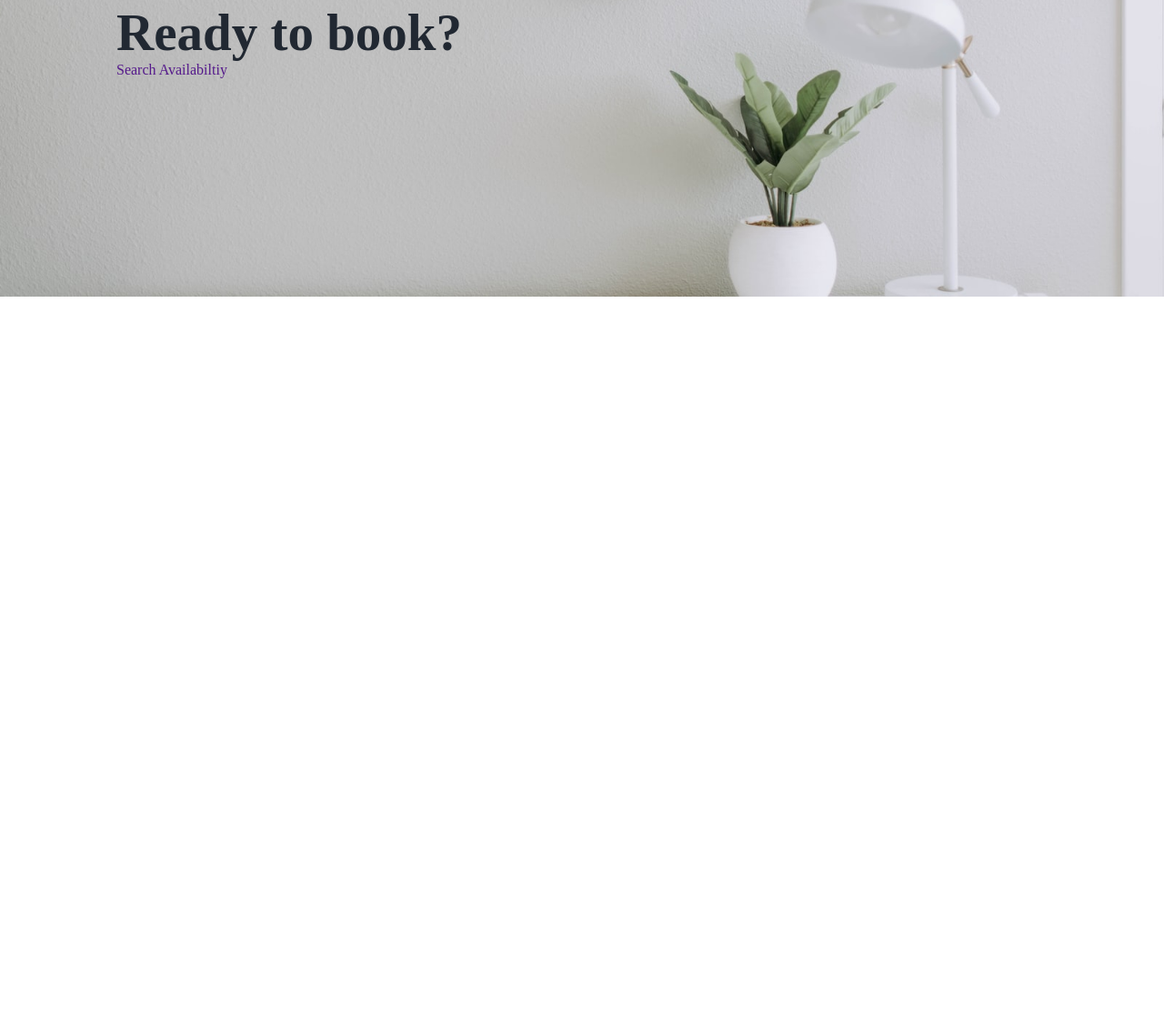
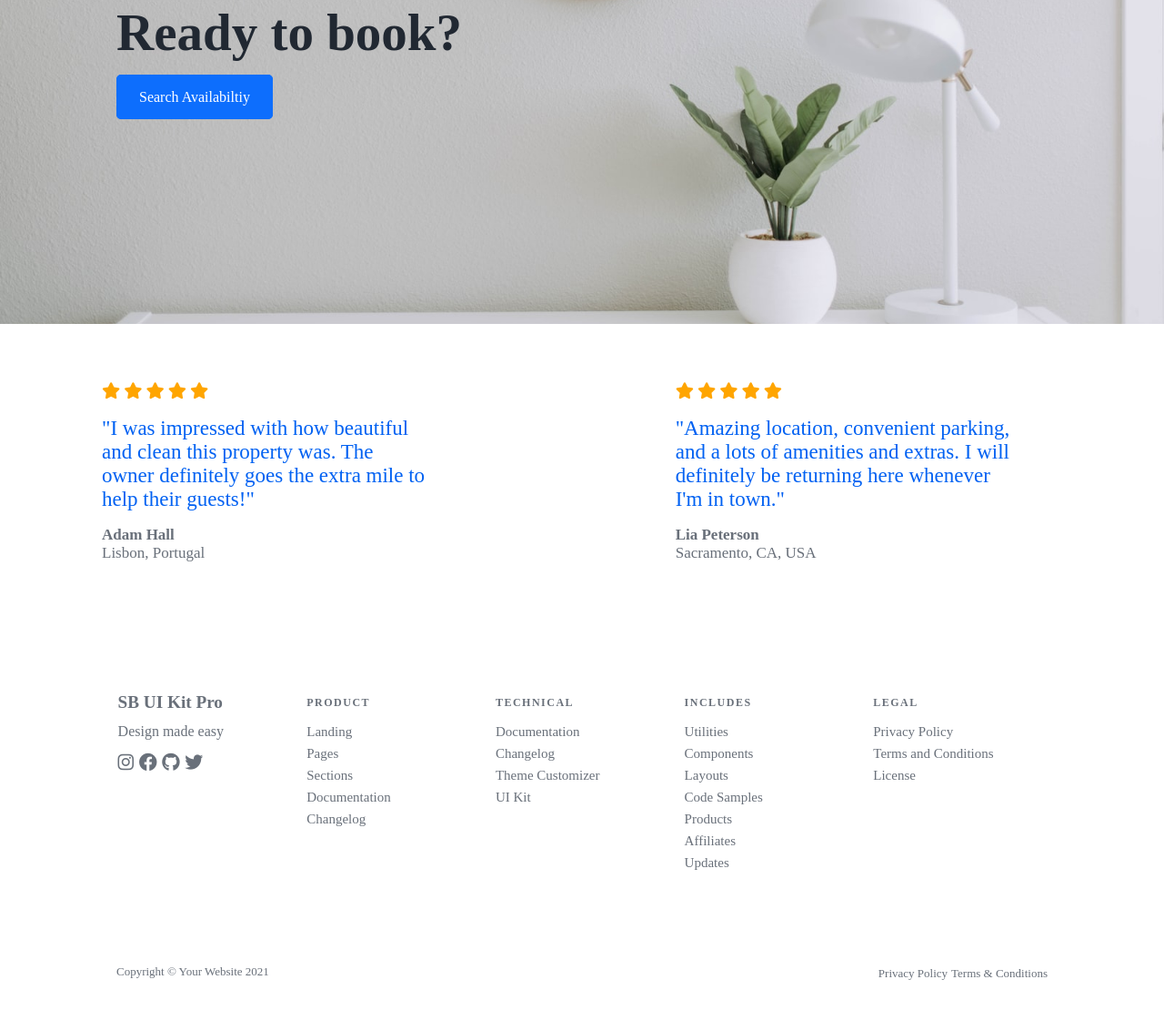
Before and after one commit to AslanHasanov/SB-UI-KIT, a plain HTML site: page index.htm in a window 1280 px wide. Shown: the part 1910-3020 px from the top of the page at 91% size. Before the commit the page ends 2236 px from the top, so only its background shows below. Drawn offline with Linux system fonts and the light colour scheme; files whose address does not match are found by name.

Commit message:
modified some things

```diff
--- a/asset/css/style.css
+++ b/asset/css/style.css
@@ -184,8 +184,101 @@ padding-right: 4rem;
     font-size: 57px;
     color: #212832;
     padding-left: 8rem;
+    padding-bottom: 30px;
 }
 #availabiltiy a{
-    padding-left: 8rem;
+    margin-left: 8rem;
     font-size: 16px;
+    color: #fff;
+    background-color: #0d6efd;
+    padding: 15px 1.5rem;
+    border: 1px solid #0d6efd;
+    border-radius: 5px;
 }
+.parts{
+    display: flex;
+
+}
+.parts .box{
+    padding: 4rem 0;
+}
+.parts .content {
+margin-left: 7rem;
+margin-right: 10rem;
+}
+.content i{
+    color: orange;
+    font-size: large;
+    padding-bottom: 20px;
+}
+.content h4{
+    font-size: 23px;
+    color: #0061f2 ;
+    font-weight: 400;
+    margin-bottom: 1rem;
+}
+.name{
+    font-size: 17px;
+    font-weight: bold;
+    color: #69707a;
+}
+    .content .name2{
+    font-size: 17px;
+    font-weight: lighter;
+    color: #69707a;
+    }
+    .last{
+        display: flex;
+        justify-content: space-evenly;
+        padding: 4rem 7rem;
+    }
+    .last .box{
+        width: 18%;
+        line-height: 1rem;
+    }
+    .last h1{
+        font-size: 1.2rem;
+        font-weight: bold;
+        margin-bottom: 1rem;
+        color: #69707a;
+    }
+    .last h3{
+    font-weight: 700;
+    letter-spacing: 0.125em;
+    font-size: .75rem;
+    color: #69707a;
+    padding-bottom: 1rem;
+    }
+    .last a{
+        color: #69707a;
+        text-decoration: none;
+        transition: .7s;
+        padding-bottom: .5rem;
+        font-size: 15px;
+        display: block;
+    }
+    .last a:hover{
+        text-decoration: underline;
+    }
+    .last p{
+        color: #69707a;
+        padding-bottom: 1rem;
+    }
+    .icons a{
+        display: inline-block;
+        font-size: 20px;
+        padding-right: .1rem;
+    }
+    .foot{
+        display: flex;
+        justify-content: space-between;
+        padding: 2rem 8rem;
+    }
+    .foot p{
+        color: #69707a;
+        font-size: 13px;
+    }
+    .foot a{
+        color: #69707a;
+        font-size: 13px;
+    }
--- a/index.htm
+++ b/index.htm
@@ -103,6 +103,95 @@
             <h1>Ready to book?</h1>
             <a href="">Search Availabiltiy</a>
         </section>
+        <section id="star">
+            <div class="parts">
+                <div class="box">
+                    <div class="content">
+                        <i class="fa-solid fa-star"></i>
+                    <i class="fa-solid fa-star"></i>
+                    <i class="fa-solid fa-star"></i>
+                    <i class="fa-solid fa-star"></i>
+                    <i class="fa-solid fa-star"></i>
+                    <h4>"I was impressed with how beautiful and clean this property was. The owner definitely goes the extra mile to help their guests!"</h4>
+                    <p class="name">Adam Hall</p>
+                    <p class="name2">Lisbon, Portugal</p>
+                    </div>
+
+                </div>
+                <div class="box">
+                    <div class="content">
+                        <i class="fa-solid fa-star"></i>
+                    <i class="fa-solid fa-star"></i>
+                    <i class="fa-solid fa-star"></i>
+                    <i class="fa-solid fa-star"></i>
+                    <i class="fa-solid fa-star"></i>
+                    <h4>"Amazing location, convenient parking, and a lots of amenities and extras. I will definitely be returning here whenever I'm in town."</h4>
+                    <p class="name">Lia Peterson</p>
+                    <p class="name2">Sacramento, CA, USA</p>
+                    </div>
+
+                </div>
+
+            </div>
+        </section>
+
+        <section id="footer">
+            <br>
+            <div class="last">
+                <div class="box">
+                    <h1>SB UI Kit Pro</h1>
+                    <p>Design made easy</p>
+                    <div class="icons">
+                        <a href=""><i class="fa-brands fa-instagram"></i></a>
+                        <a href="">  <i class="fa-brands fa-facebook"></i></a>
+                        <a href=""> <i class="fa-brands fa-github"></i></a>
+                        <a href="">   <i class="fa-brands fa-twitter"></i></a>
+                    </div>
+                </div>
+                <div class="box">
+                    <h3>PRODUCT</h3>
+                    <a href="">Landing</a>
+                    <a href="">Pages</a>
+                    <a href="">Sections</a>
+                    <a href="">Documentation</a>
+                    <a href="">Changelog</a>
+                </div>
+                <div class="box">
+                    <h3>TECHNICAL</h3>
+                    <a href="">Documentation</a>
+                    <a href="">Changelog</a>
+                    <a href="">Theme Customizer</a>
+                    <a href="">UI Kit</a>
+                </div>
+                <div class="box">
+                    <h3>INCLUDES</h3>
+                    <a href="">Utilities</a>
+                    <a href="">Components</a>
+                    <a href="">Layouts</a>
+                    <a href="">Code Samples</a>
+                    <a href="">Products</a>
+                    <a href="">Affiliates</a>
+                    <a href="">Updates</a>
+                </div>
+                <div class="box">
+                    <h3>LEGAL</h3>
+                    <a href="">Privacy Policy</a>
+                    <a href="">Terms and Conditions</a>
+                    <a href="">License</a>
+                </div>
+            </div>
+        </section>
+        <section id="end">
+            <div class="foot">
+                <div class="left">
+                    <p>Copyright © Your Website 2021</p>
+                </div>
+                <div class="rig">
+                    <a href="">Privacy Policy</a>
+                    <a href=""> Terms & Conditions</a>
+                </div>
+            </div>
+        </section>
     </main>
 
 </body>
```
